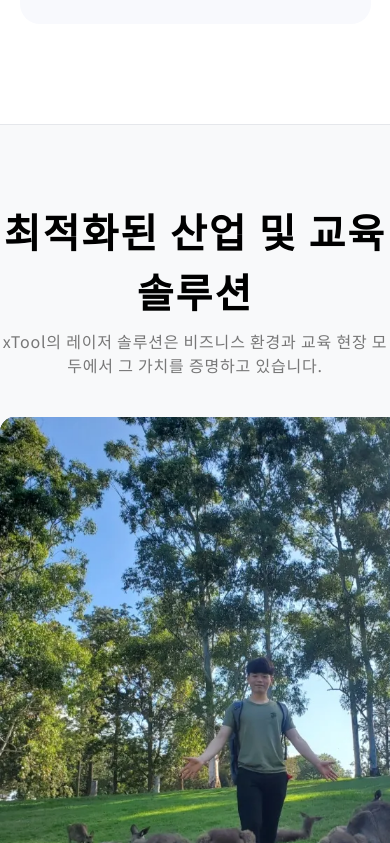
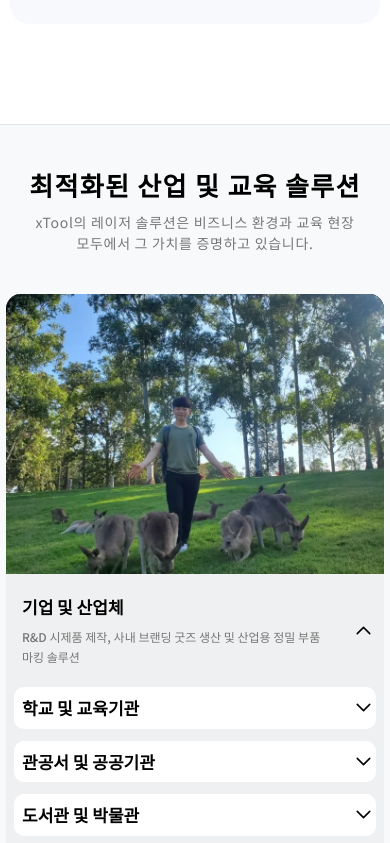
Before and after one commit to kangdaelyeol/xtool, a React (Vite) app: page / in a window 390 px wide. Shown: the part 2941-3784 px from the top of the page. Built offline with nearby package versions, Linux system fonts and the light colour scheme; a web font is replaced by a local one.

Commit message:
Feat: add section2 responsive design

```diff
--- a/src/screens/solution/components/section1.tsx
+++ b/src/screens/solution/components/section1.tsx
@@ -32,9 +32,9 @@ const Card = ({ title, description, image }: CardProps) => {
         <div
             className={cn(
                 'bg-education-white rounded-[20px] flex flex-col overflow-hidden',
-                'lg:w-[32%] lg:h-125 lg:mt-0',
-                'md:w-[32%] md:h-110 md:mt-0',
-                'w-[90%] mx-auto mt-10',
+                'lg:w-[32%] lg:h-125',
+                'md:w-[32%] md:h-110',
+                'max-md:w-[95%] max-md:mx-auto max-md:mt-10',
             )}
         >
             <div className="h-90 lg:h-70 md:h-60 flex justify-center items-center">
@@ -71,7 +71,7 @@ export const Section1 = () => {
         <div
             className={cn(
                 'w-full pb-25 pt-10 *:select-none',
-                'lg:scroll-mt-28 md:scroll-mt-28 scroll-mt-20',
+                'lg:scroll-mt-28 md:scroll-mt-28 max-md:scroll-mt-20',
             )}
             id="business"
         >
@@ -87,7 +87,7 @@ export const Section1 = () => {
                         'text-center font-semibold tracking-wider break-keep',
                         'lg:mt-10 lg:text-[40px]',
                         'md:mt-10 md:text-[34px]',
-                        'text-[20px]',
+                        'max-md:text-[20px]',
                     )}
                 >
                     비즈니스와 교육의 경계를 허무는 기술
@@ -95,7 +95,8 @@ export const Section1 = () => {
                 <div
                     className={cn(
                         'text-center mt-2 text-font-gray-deep tracking-wider break-keep',
-                        'lg:text-[17px] md:text-[17px] text-[14px] px-3',
+                        'lg:text-[17px] md:text-[17px]',
+                        'max-md:text-[14px] max-md:px-3',
                     )}
                 >
                     xTool은 기업의 생산성 향상과 교육 현장의 창의적 변화를 위해
--- a/src/screens/solution/components/section2.tsx
+++ b/src/screens/solution/components/section2.tsx
@@ -49,24 +49,38 @@ const ListItem = ({
     return (
         <div
             className={cn(
-                'flex justify-between items-center cursor-pointer rounded-[10px] px-5 py-5',
+                'flex justify-between items-center cursor-pointer rounded-[10px]',
+                'lg:px-5 lg:py-5',
+                'md:px-5 md:py-5',
+                'py-2 px-2',
                 !selected && 'bg-white',
             )}
             onClick={onClick}
         >
-            <div className="flex-flex-col">
-                <div className="font-semibold text-[17px]">{title}</div>
+            <div className="flex flex-col">
+                <div className="font-semibold lg:text-[20px] md:text-[20px] max-md:text-[17px]">
+                    {title}
+                </div>
                 {selected && (
-                    <div className="break-keep mt-2 font-medium text-font-gray-deep text-[13px] pr-30 leading-6">
+                    <div
+                        className={cn(
+                            'break-keep mt-2 font-medium text-font-gray-deep',
+                            'lg:text-[13px] lg:pr-5 lg:leading-6',
+                            'md:text-[13px] md:pr-3 md:leading-6',
+                            'text-[12px] pr-2 leading-5',
+                        )}
+                    >
                         {description}
                     </div>
                 )}
             </div>
+            <div className="w-4.25">
                 {selected ? (
                     <ChevronUpIcon size={25} color={'#000000'} />
                 ) : (
                     <ChevronDownIcon size={25} color={'#000000'} />
                 )}
+            </div>
         </div>
     )
 }
@@ -84,19 +98,50 @@ export const Section2 = () => {
 
     return (
         <div
-            className="w-full bg-bg-ivory pt-19 pb-25 scroll-mt-28 border-t border-t-gray-200 *:select-none"
+            className={cn(
+                'w-full bg-bg-ivory border-t border-t-gray-200 *:select-none',
+                'lg:scroll-mt-28 lg:pt-19 lg:pb-25',
+                'md:scroll-mt-28 md:pt-19 md:pb-25',
+                'scroll-mt-20 pt-10 pb-13',
+            )}
             id="solution"
         >
-            <div className="w-full max-w-350 mx-auto *:font-notokr">
-                <div className="text-center text-[40px] font-semibold tracking-wider">
+            <div className={cn('w-full mx-auto *:font-notokr', 'lg:max-w-350')}>
+                <div
+                    className={cn(
+                        'text-center font-semibold tracking-wider break-keep',
+                        'lg:text-[40px] md:text-[40px] text-[26px]',
+                    )}
+                >
                     최적화된 산업 및 교육 솔루션
                 </div>
-                <div className="text-center mt-2 text-font-gray-deep text-[16px] tracking-wider">
+                <div
+                    className={cn(
+                        'text-center mt-2 text-font-gray-deep tracking-wider break-keep',
+                        'lg:text-[16px] md:text-[16px]',
+                        'max-md:text-[14px] max-md:px-2',
+                    )}
+                >
                     xTool의 레이저 솔루션은 비즈니스 환경과 교육 현장 모두에서
                     그 가치를 증명하고 있습니다.
                 </div>
-                <div className="flex mt-10 mx-auto w-285 h-148 rounded-[15px] overflow-hidden">
-                    <div className="w-140 relative">
+                <div className="mt-10 lg:px-5 md:px-5 px-1.5">
+                    <div
+                        className={cn(
+                            'flex rounded-[15px] overflow-hidden',
+                            'lg:w-full lg:h-148 lg:flex-row',
+                            'md:flex-col md:max-lg:h-auto',
+                            'max-md:flex-col max-md:h-auto',
+                        )}
+                    >
+                        <div
+                            className={cn(
+                                'relative',
+                                'lg:w-140',
+                                'md:max-lg:w-full md:max-lg:h-150',
+                                'max-md:h-70',
+                            )}
+                        >
                             {listItemConfig.map((item, idx) => (
                                 <img
                                     src={item.image}
@@ -108,8 +153,16 @@ export const Section2 = () => {
                                 />
                             ))}
                         </div>
-                    <div className="flex flex-col gap-3 flex-1 bg-[#eff0f1] px-8 pt-8">
-                        {listItemConfig.map(({ title, description }, idx) => (
+                        <div
+                            className={cn(
+                                'flex flex-col gap-3 flex-1 bg-[#eff0f1]',
+                                'lg:px-8 lg:pt-8',
+                                'md:px-8 md:pt-8 md:pb-10',
+                                'max-md:px-2 max-md:pt-3 max-md:pb-7',
+                            )}
+                        >
+                            {listItemConfig.map(
+                                ({ title, description }, idx) => (
                                     <ListItem
                                         title={title}
                                         description={description}
@@ -118,7 +171,9 @@ export const Section2 = () => {
                                         selectedIdx={selectedIdx}
                                         onClick={() => setSelectedIdx(idx)}
                                     />
-                        ))}
+                                ),
+                            )}
+                        </div>
                     </div>
                 </div>
             </div>
```
Lines whose indentation alone changed are shown as unchanged.
